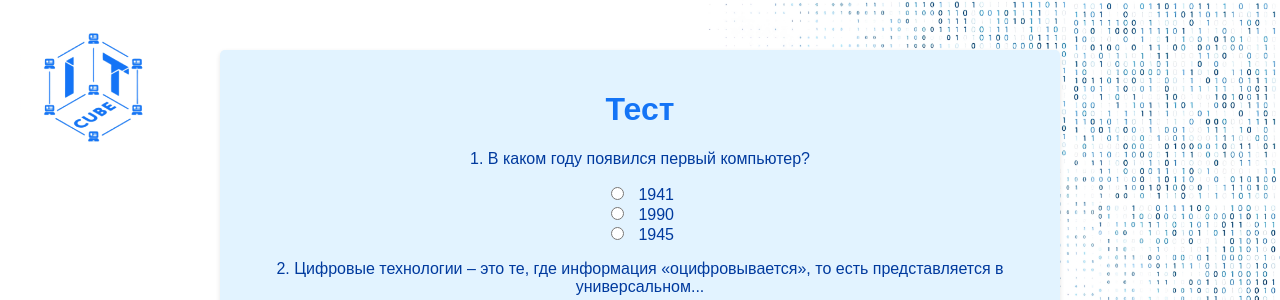
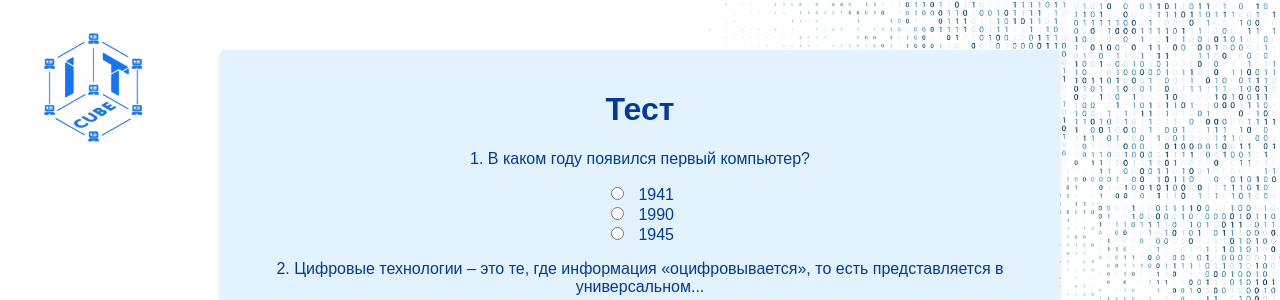
Before and after one commit to xlX-Xlx/itcube_web, a Flask app: page /test in a window 1280 px wide. Shown: the top 300 px of the page. Run offline with Flask 2, Linux system fonts and the light colour scheme.

Commit message:
Add files via upload

```diff
--- a/templates/test.html
+++ b/templates/test.html
@@ -28,7 +28,7 @@
 
         h1 {
             text-align: center;
-            color: #1474f6;
+            color: #003A9E;
         }
 
         p {
```
